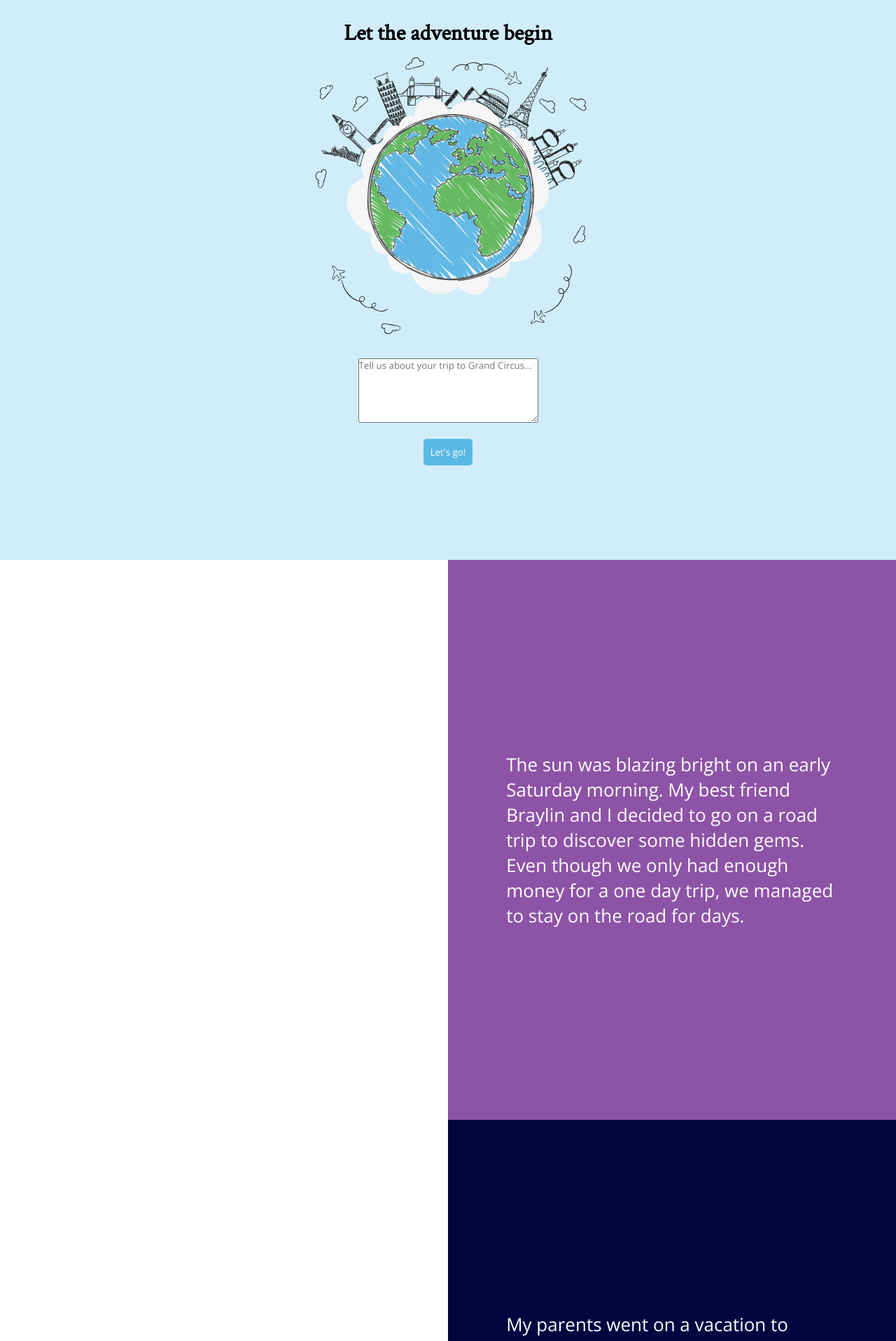
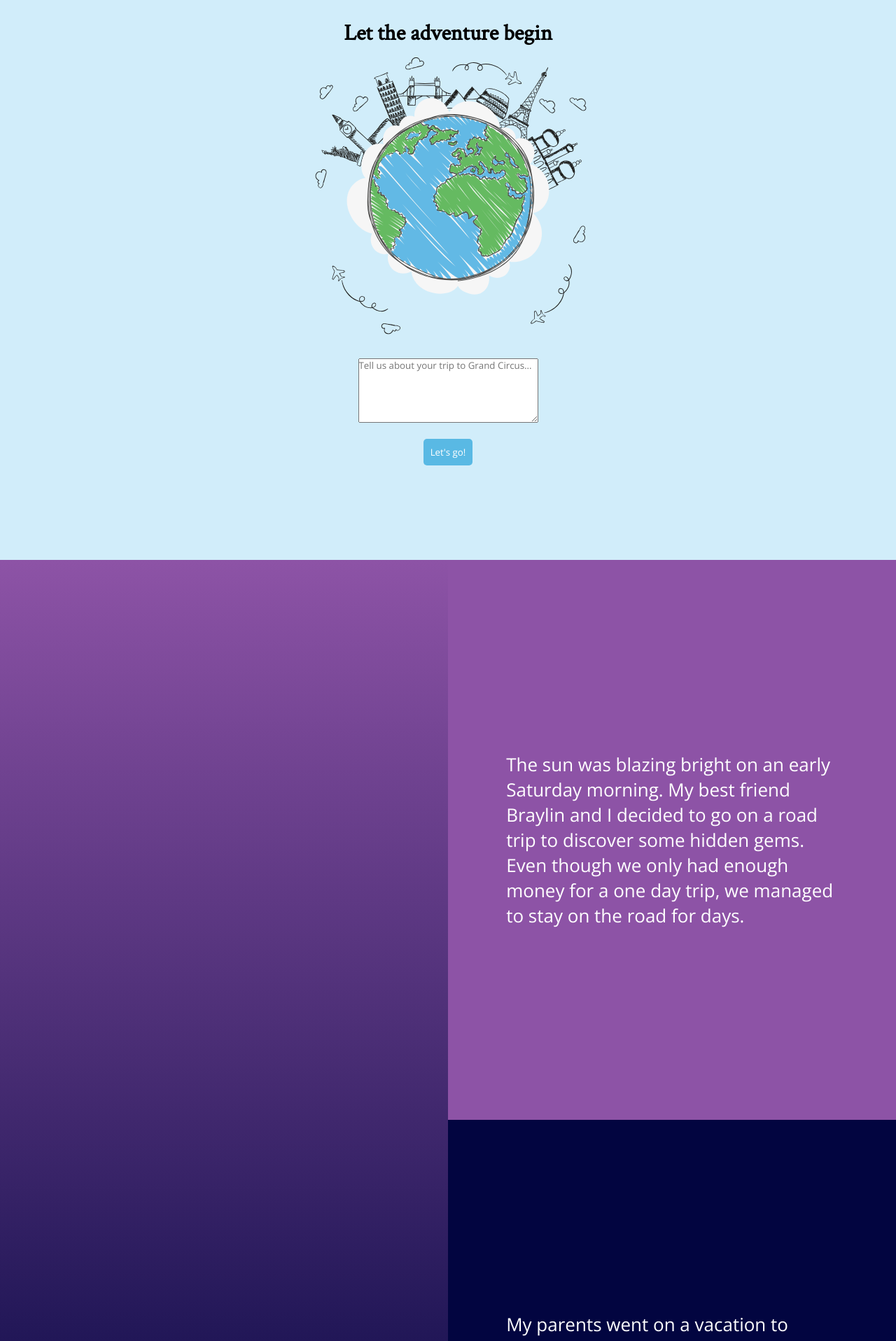
Before and after one commit to ryane1/GC-Final-Project, an Angular app: page / in a window 1280 px wide. Shown: the top 1916 px of the page at 70% size. Built offline with nearby package versions, Linux system fonts and the light colour scheme; a web font is replaced by a local one.

Commit message:
adjusted linear gradient

```diff
--- a/src/app/story/joy-suprise/joy-suprise.component.css
+++ b/src/app/story/joy-suprise/joy-suprise.component.css
@@ -95,4 +95,9 @@ section{
     p{
         font-size:26px;
     }
+    div{
+        height: 1000vh;
+        background-image: linear-gradient(#8d53a6, #020540 18%, #f2e269, #f2b705 , #f28080, #8d53a6, #020540, #f2e269
+       , #f2b705, #f28080);
+    }
 }
```
